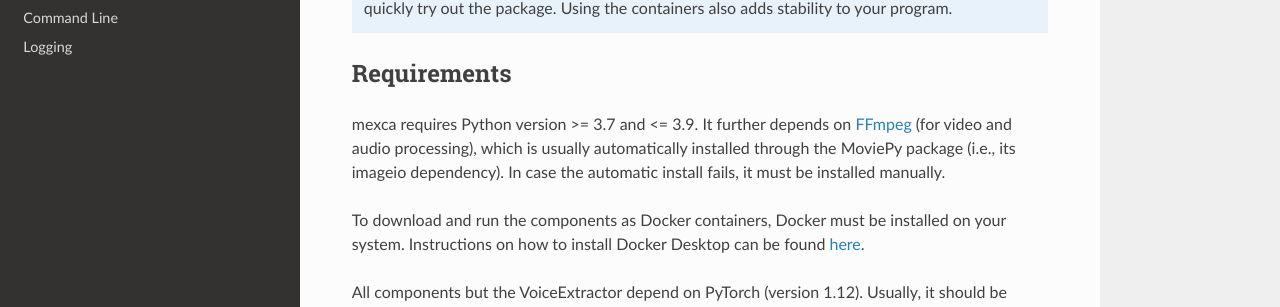
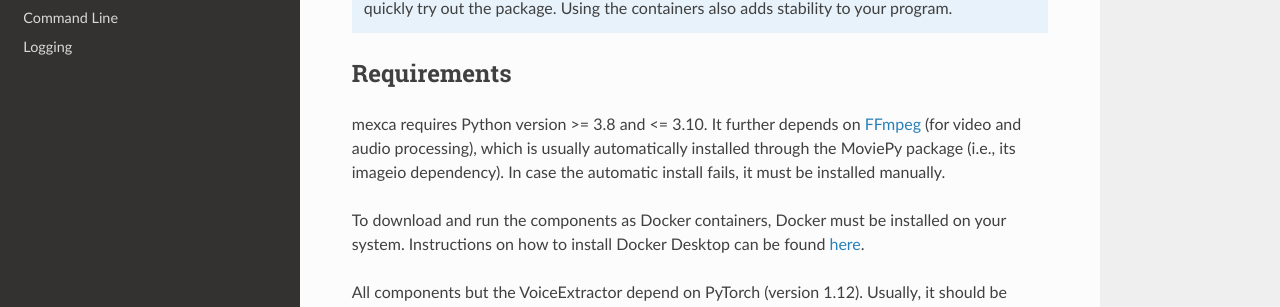
Before and after one commit to mexca/mexca, a Sphinx documentation site: the page built from docs/quick_installation.rst, in a window 1280 px wide and 900 px high. Shown: the part 396-703 px from the top of the window. Built offline with Sphinx 7.4.7 and the Read the Docs theme 2.0.0, drawn with Linux system fonts in a browser that asks for light colours.

Commit message:
Update Python version in README and docs

```diff
--- a/docs/quick_installation.rst
+++ b/docs/quick_installation.rst
@@ -14,7 +14,7 @@
 Requirements
 ------------
 
-mexca requires Python version >= 3.7 and <= 3.9. It further depends on `FFmpeg <https://ffmpeg.org/>`_ (for video and audio processing),
+mexca requires Python version >= 3.8 and <= 3.10. It further depends on `FFmpeg <https://ffmpeg.org/>`_ (for video and audio processing),
 which is usually automatically installed through the MoviePy package (i.e., its imageio dependency). In case the automatic install fails,
 it must be installed manually.
 
```
Also changed, not shown: README.md (+1 -1 lines).
